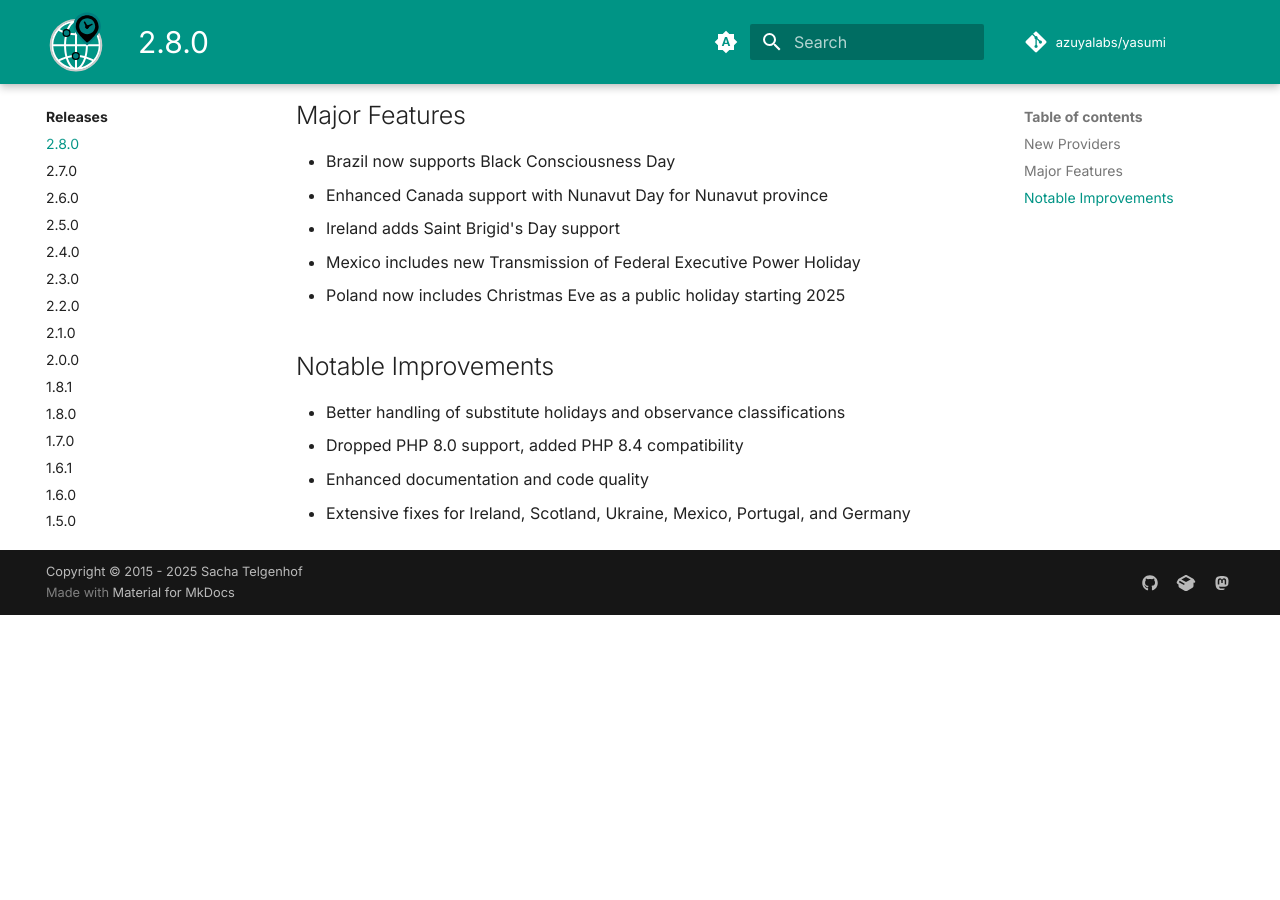
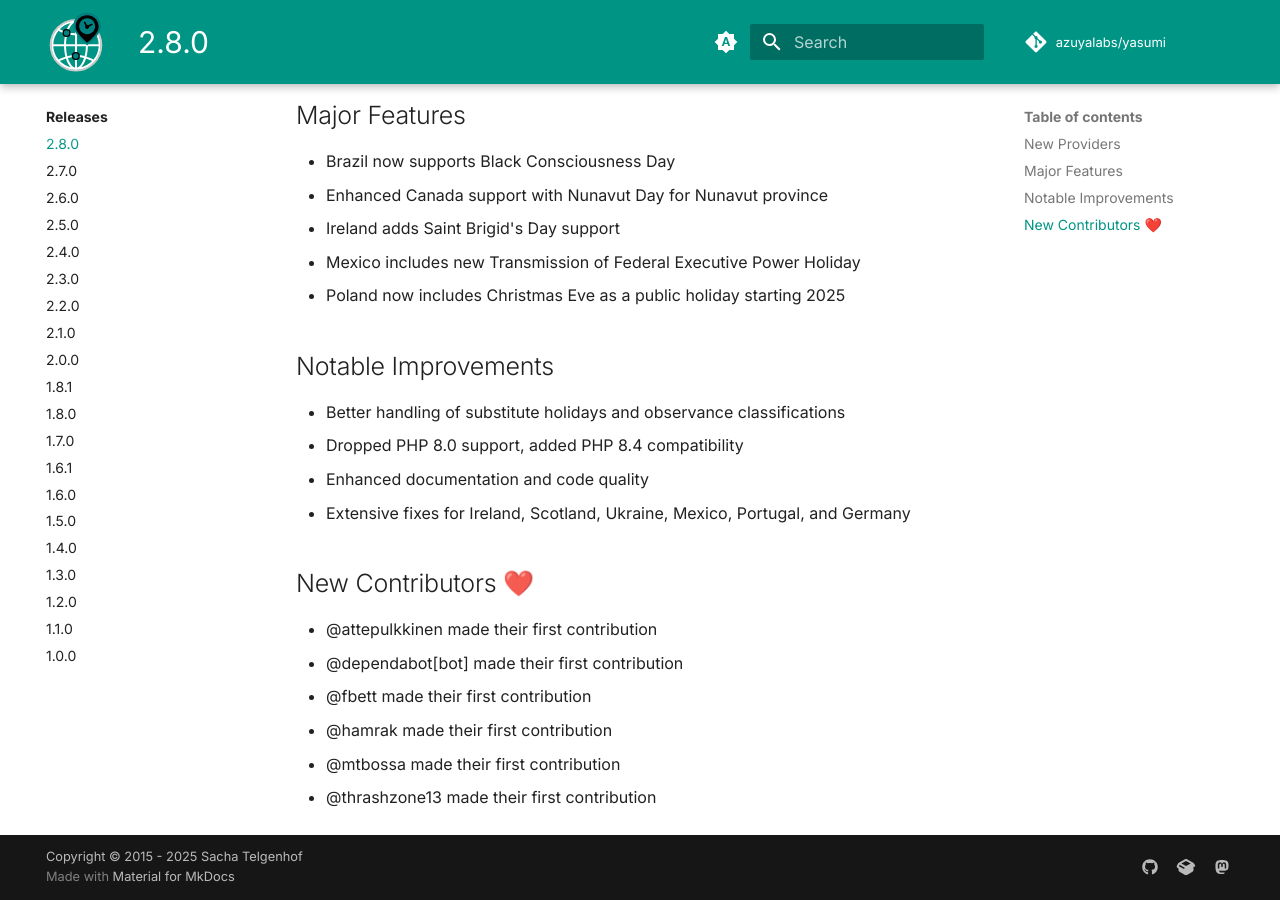
Before and after one commit to azuyalabs/yasumi-docs, an MkDocs documentation site: the page built from docs/releases/2.8.0.md, in a window 1280 px wide and 900 px high, scrolled down 659 px. Built offline with MkDocs 1.6.1 and Material for MkDocs 9.7.7, drawn with Linux system fonts in a browser that asks for light colours; comment, search, counter and statistics services are not loaded; before the commit the page ends 1274 px from its top, so only the background shows below that.

Commit message:
Add contributors list to 2.8.0 release
Signed-off-by: Sacha Telgenhof <me@sachatelgenhof.com>

```diff
--- a/docs/releases/2.8.0.md
+++ b/docs/releases/2.8.0.md
@@ -27,3 +27,12 @@ Highlights of version 2.8.0
 - Dropped PHP 8.0 support, added PHP 8.4 compatibility
 - Enhanced documentation and code quality
 - Extensive fixes for Ireland, Scotland, Ukraine, Mexico, Portugal, and Germany
+
+## New Contributors ❤️
+
+* @attepulkkinen made their first contribution
+* @dependabot[bot] made their first contribution
+* @fbett made their first contribution
+* @hamrak made their first contribution
+* @mtbossa made their first contribution
+* @thrashzone13 made their first contribution
```
